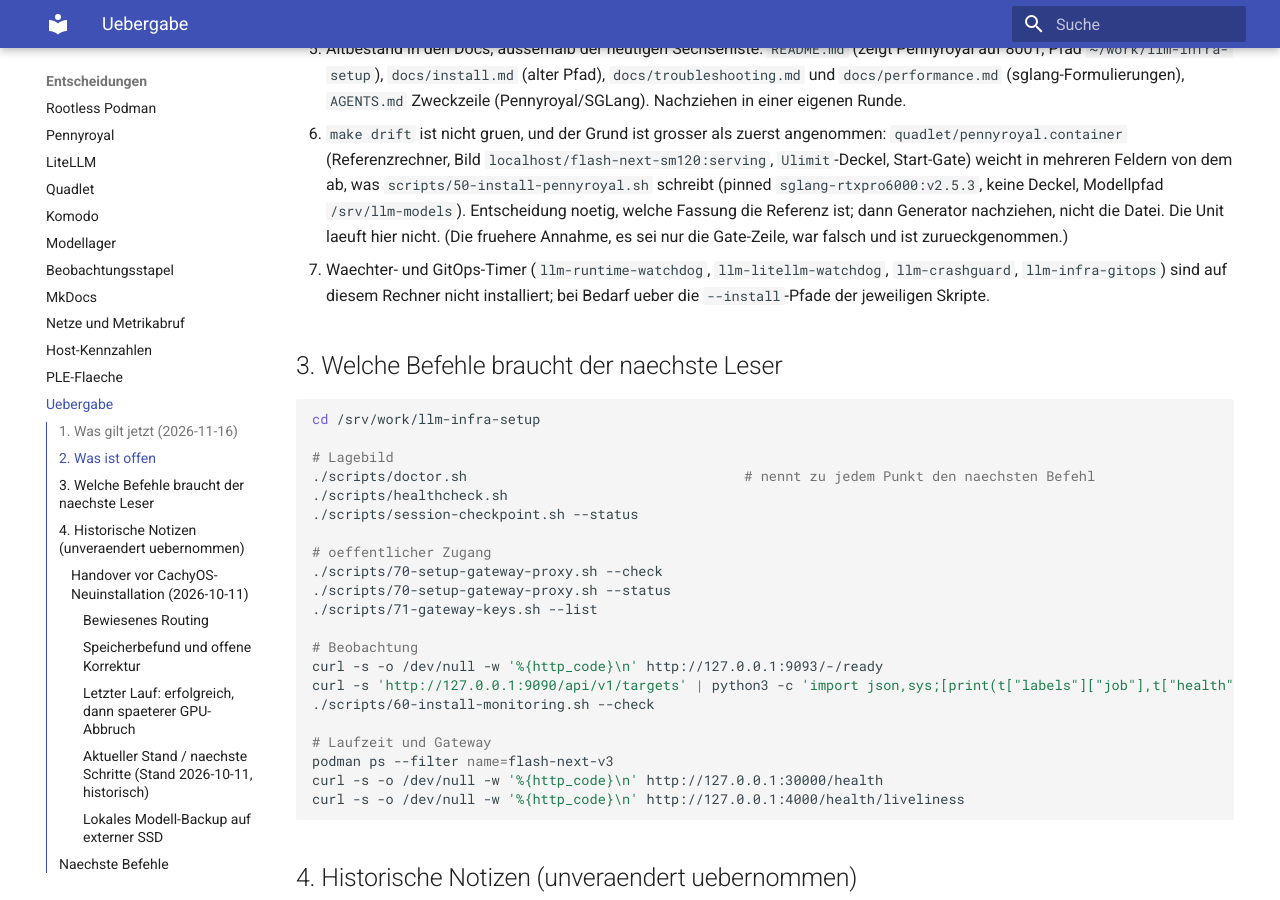
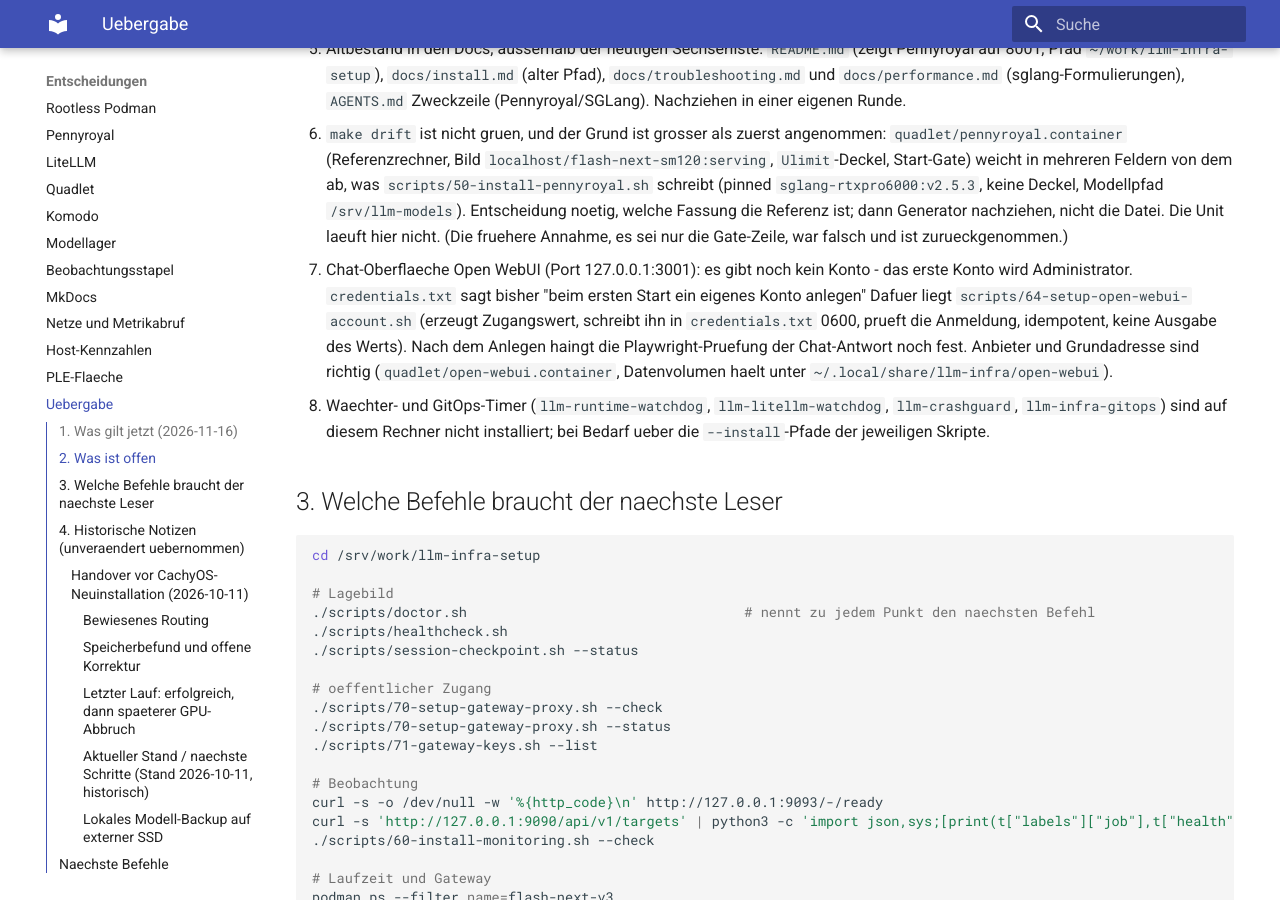
Before and after one commit to thomasdenk79-cyber/llm-infra-setup, an MkDocs documentation site: the page built from docs/HANDOFF.md, in a window 1280 px wide and 900 px high, scrolled down 1509 px. Built offline with MkDocs 1.6.1 and Material for MkDocs 9.7.7, drawn with Linux system fonts in a browser that asks for light colours.

Commit message:
feat(chat): Pfad fuer das erste Open-WebUI-Konto
Die Chat-Oberflaeche haelt ihr Datenvolumen korrekt unter ~/.local/share/llm-infra/open-webui, hat aber noch kein Konto: das erste wird Administrator, deshalb haengt die Oberflaeche bei /auth und die Browser-Pruefung kommt nicht durch. Das neue Skript erzeugt den Zugangswert, legt ihn in credentials.txt (0600, mit Zeitstempel-Sicherung) und bestaetigt die Anmeldung ueber signin. Kein ausgegebener Wert, --check ohne Seitenwirkung.

Co-authored-by: sisyphus-dev-ai <sisyphus-dev-ai@users.noreply.github.com>

```diff
--- a/docs/HANDOFF.md
+++ b/docs/HANDOFF.md
@@ -76,7 +76,14 @@ Das Repository ist das Backup.
    Deckel, Modellpfad `/srv/llm-models`). Entscheidung noetig, welche Fassung die
    Referenz ist; dann Generator nachziehen, nicht die Datei. Die Unit laeuft hier nicht.
    (Die fruehere Annahme, es sei nur die Gate-Zeile, war falsch und ist zurueckgenommen.)
-7. Waechter- und GitOps-Timer (`llm-runtime-watchdog`, `llm-litellm-watchdog`,
+7. Chat-Oberflaeche Open WebUI (Port 127.0.0.1:3001): es gibt noch kein Konto - das
+   erste Konto wird Administrator. `credentials.txt` sagt bisher "beim ersten Start ein
+   eigenes Konto anlegen" Dafuer liegt `scripts/64-setup-open-webui-account.sh`
+   (erzeugt Zugangswert, schreibt ihn in `credentials.txt` 0600, prueft die Anmeldung,
+   idempotent, keine Ausgabe des Werts). Nach dem Anlegen haingt die Playwright-Pruefung
+   der Chat-Antwort noch fest. Anbieter und Grundadresse sind richtig
+   (`quadlet/open-webui.container`, Datenvolumen haelt unter `~/.local/share/llm-infra/open-webui`).
+8. Waechter- und GitOps-Timer (`llm-runtime-watchdog`, `llm-litellm-watchdog`,
    `llm-crashguard`, `llm-infra-gitops`) sind auf diesem Rechner nicht
    installiert; bei Bedarf ueber die `--install`-Pfade der jeweiligen Skripte.
 
```
Also changed, not shown: CHANGELOG.md (+8 -0 lines), 1 other file.
